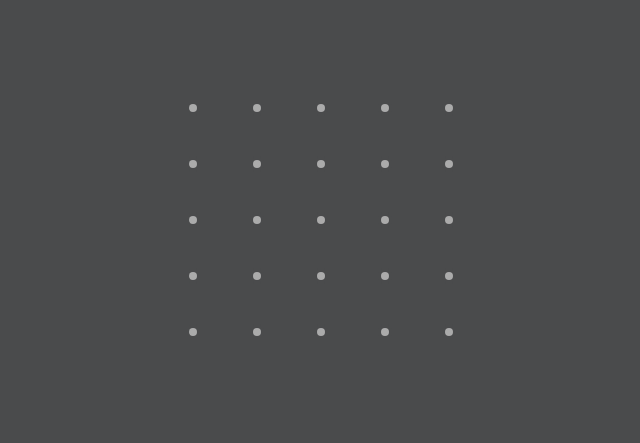
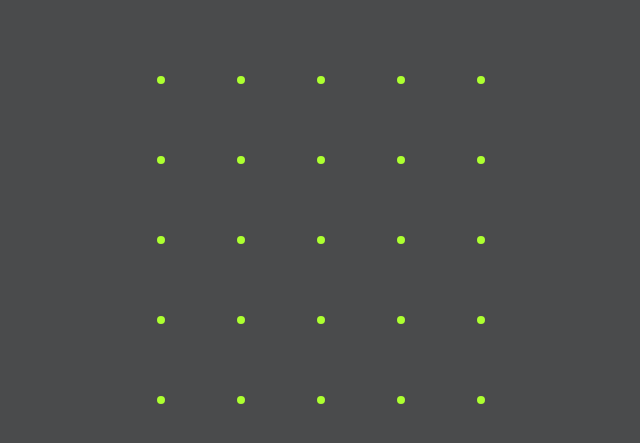
Before and after one commit to CueBitts/CueBitts.github.io, a plain HTML site: page index.html in a window 1280 px wide. Shown: the whole page, without its empty margins (319-959 px from the left). Drawn offline with Linux system fonts and the light colour scheme.

Commit message:
grid revised and squares added for future functionality

```diff
--- a/index.html
+++ b/index.html
@@ -9,6 +9,7 @@
     <title>Project-1</title>
 </head>
 <body>
+    <div id="sqrGrid"></div>
     <div id="dotGrid"></div>
     <div id="vrtGrid"></div>
     <div id="hrzGrid"></div>
--- a/script.js
+++ b/script.js
@@ -1,3 +1,9 @@
+for(let i=0; i<16; i++) {
+    sqr = document.createElement('div');
+    sqr.setAttribute('id', 'sqr');
+    sqrGrid = document.getElementById('sqrGrid');
+    sqrGrid.appendChild(sqr);
+}
 for(let i=0; i<25; i++) {
     dot = document.createElement('div');
     dot.setAttribute('id', 'dot');
@@ -29,9 +35,7 @@ for(let i=0; i<20; i++) {
 
 function clk() {
     this.style.background = 'red';
-    console.log(`My class name is ${this.className}`);
     this.className = 'clk';
-    console.log(`My class name is ${this.className}`);
 }
 function hvr() {
     if(this.className === 'unclk') {
--- a/style.css
+++ b/style.css
@@ -7,12 +7,45 @@ body {
     background: #4a4b4c;
 
 }
-#dotGrid {
+#sqrGrid {
     /* position */
     margin: 5rem auto;
 
     /* size */
     max-width: 20rem;
+
+    /* appearance */
+    /* background: red; */
+
+    /* child position */
+    display: grid;
+    grid-template-columns: 25% 25% 25% 25%;
+    grid-template-rows: 25% 25% 25% 25%;
+
+    /* child size */
+
+    /* child appearance */
+
+}
+#sqr {
+    /* position */
+    margin: 0 auto;
+
+    /* size */
+    width: 5rem;
+    height: 5rem;
+
+    /* appearance */
+    /* outline: 5px solid black; */
+    background: #4a4b4c;
+
+}
+#dotGrid {
+    /* position */
+    margin: -27.5rem auto;
+
+    /* size */
+    max-width: 25rem;
 
     /* appearance */
     /* background: red; */
@@ -29,7 +62,7 @@ body {
 }
 #dot {
     /* position */
-    margin: 1.5rem auto;
+    margin: 2.25rem auto;
 
     /* size */
     width: 0.5rem;
@@ -37,15 +70,15 @@ body {
 
     /* appearance */
     border-radius: 0.25rem;
-    background: #ababab;
+    background: greenyellow;
 
 }
 #vrtGrid {
     /* position */
-    margin: -20.75rem auto;
+    margin: 5rem auto;
 
     /* size */
-    max-width: 20rem;
+    max-width: 25rem;
 
     /* appearance */
     /* background: red; */
@@ -66,7 +99,7 @@ body {
 
     /* size */
     width: 0.5rem;
-    height: 3rem;
+    height: 4.5rem;
 
     /* appearance */
     border-radius: 0.25rem;
@@ -75,10 +108,10 @@ body {
 }
 #hrzGrid {
     /* position */
-    margin: 5rem auto;
+    margin: -27.5rem auto;
 
     /* size */
-    max-width: 16rem;
+    max-width: 20rem;
 
     /* appearance */
 
@@ -96,10 +129,10 @@ body {
 }
 #hrz {
     /* position */
-    margin: 1.5rem auto;
+    margin: 2.25rem auto;
 
     /* size */
-    width: 3.5rem;
+    width: 4.5rem;
     height: 0.5rem;
 
     /* appearance */
```
Also changed, not shown: 1 other file.
